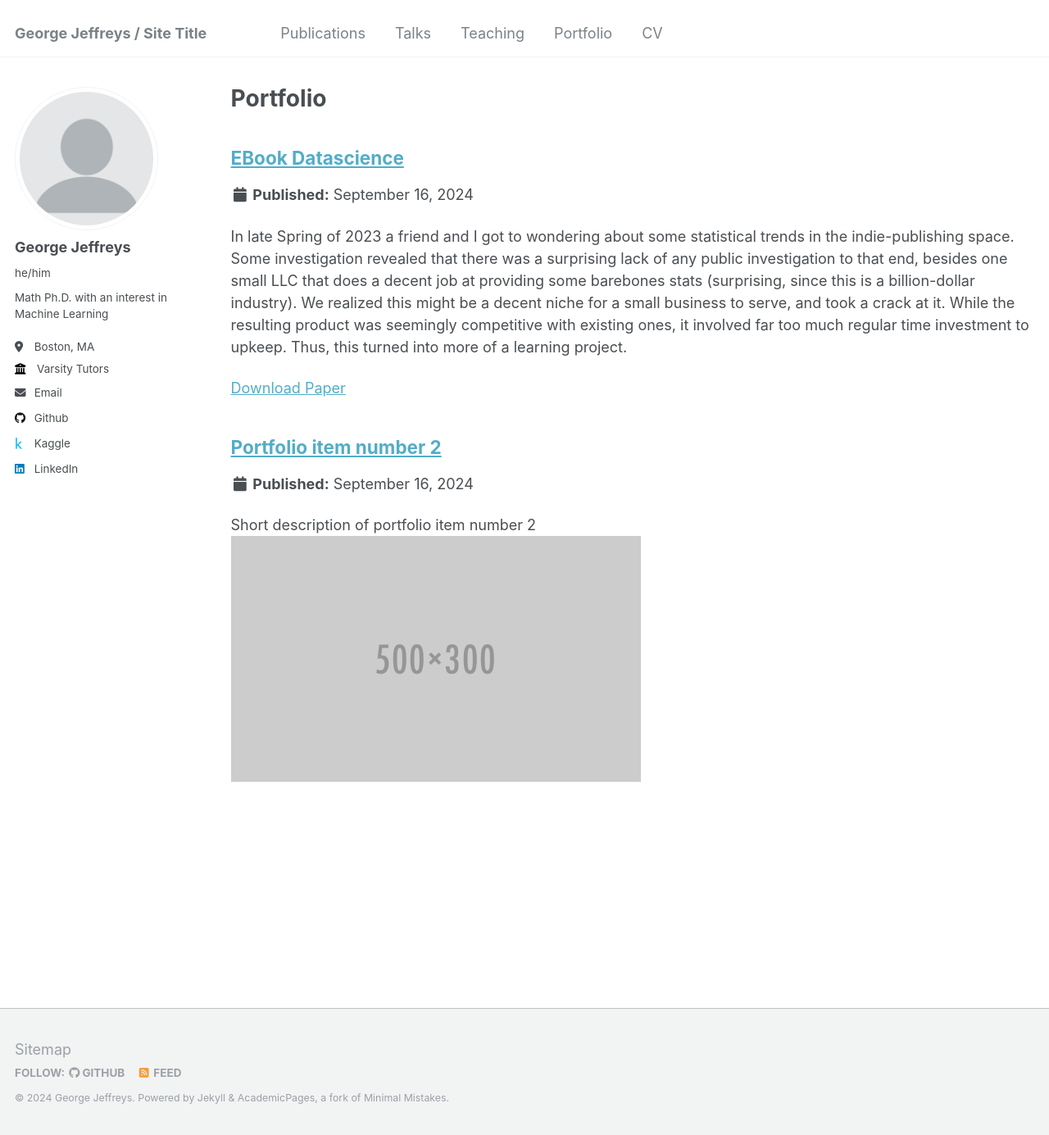
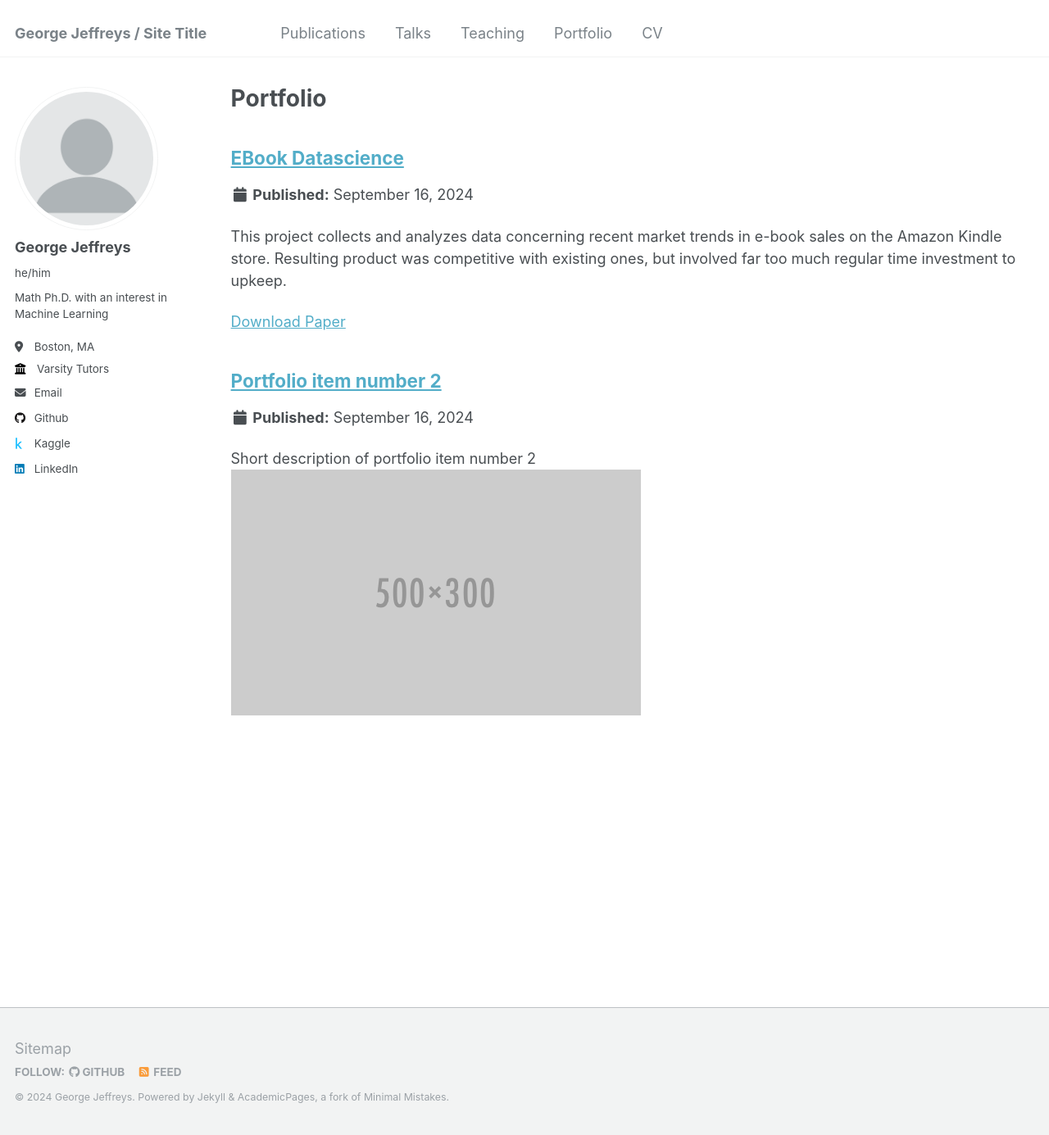
Before and after one commit to G-Jeffreys/G-Jeffreys.github.io, a Jekyll site: the page built from _pages/portfolio.html, in a window 1280 px wide and 1385 px high. Shown: the whole window at 82% size. Built offline with Jekyll 4.4.1, drawn with Linux system fonts in a browser that asks for light colours.

Commit message:
Update portfolio-1.md

```diff
--- a/_portfolio/portfolio-1.md
+++ b/_portfolio/portfolio-1.md
@@ -1,8 +1,6 @@
 ---
 title: "EBook Datascience"
-excerpt: "In late Spring of 2023 a friend and I got to wondering about some statistical trends in the indie-publishing space. Some investigation revealed that there was a surprising lack of any public investigation to that end, besides one small LLC that does a decent job at providing some barebones stats (surprising, since this is a billion-dollar industry). We realized this might be a decent niche for a small business to serve, and took a crack at it.
-
-While the resulting product was seemingly competitive with existing ones, it involved far too much regular time investment to upkeep. Thus, this turned into more of a learning project."
+excerpt: "This project collects and analyzes data concerning recent market trends in e-book sales on the Amazon Kindle store. Resulting product was competitive with existing ones, but involved far too much regular time investment to upkeep."
 paperurl: 'https://portfolio.ebookdatasci.com/'
 collection: portfolio
 ---
```
